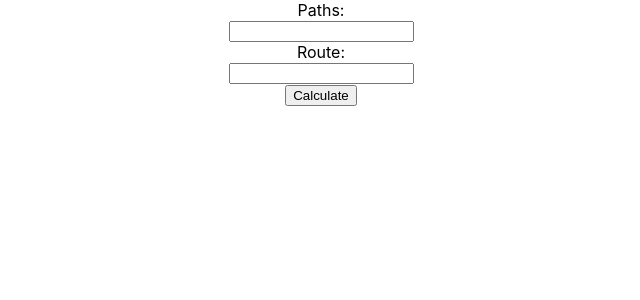
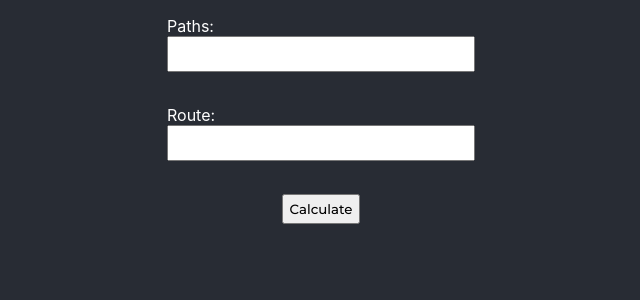
Before and after one commit to loxator/eko-route-finder, a React (Create React App) app: page / in a window 1280 px wide. Shown: the top 300 px of the page, without its empty margins (319-959 px from the left). Built offline with nearby package versions, Linux system fonts and the light colour scheme.

Commit message:
Fix styles for input, add background color & import Google font

```diff
--- a/src/App.css
+++ b/src/App.css
@@ -1,38 +1,32 @@
 .App {
-  text-align: center;
+  min-height: 100vh;
+  background-color: #282c34;
 }
 
-.App-logo {
-  height: 40vmin;
-  pointer-events: none;
-}
-
-@media (prefers-reduced-motion: no-preference) {
-  .App-logo {
-    animation: App-logo-spin infinite 20s linear;
-  }
-}
-
-.App-header {
-  background-color: #282c34;
-  min-height: 100vh;
+.Form {
   display: flex;
   flex-direction: column;
   align-items: center;
-  justify-content: center;
-  font-size: calc(10px + 2vmin);
+  justify-content: space-around;
+  height: 30vh;
+}
+
+.Label {
   color: white;
 }
 
-.App-link {
-  color: #61dafb;
+.Input {
+  width: 300px;
+  height: 30px;
 }
 
-@keyframes App-logo-spin {
-  from {
-    transform: rotate(0deg);
-  }
-  to {
-    transform: rotate(360deg);
-  }
+.btn {
+  font-family: "Montserrat";
+  height: 30px;
 }
+
+.Result {
+  text-align: center;
+  color: white;
+  font-size: xx-large;
+}
--- a/src/index.css
+++ b/src/index.css
@@ -1,13 +1,14 @@
+@import url("https://fonts.googleapis.com/css2?family=Montserrat:wght@500&display=swap");
 body {
   margin: 0;
-  font-family: -apple-system, BlinkMacSystemFont, 'Segoe UI', 'Roboto', 'Oxygen',
-    'Ubuntu', 'Cantarell', 'Fira Sans', 'Droid Sans', 'Helvetica Neue',
-    sans-serif;
+  font-family: -apple-system, BlinkMacSystemFont, "Montserrat", "Segoe UI",
+    "Roboto", "Oxygen", "Ubuntu", "Cantarell", "Fira Sans", "Droid Sans",
+    "Helvetica Neue", sans-serif;
   -webkit-font-smoothing: antialiased;
   -moz-osx-font-smoothing: grayscale;
 }
 
 code {
-  font-family: source-code-pro, Menlo, Monaco, Consolas, 'Courier New',
-    monospace;
+  font-family: source-code-pro, Menlo, Monaco, Consolas, "Montserrat",
+    "Courier New", monospace;
 }
```
